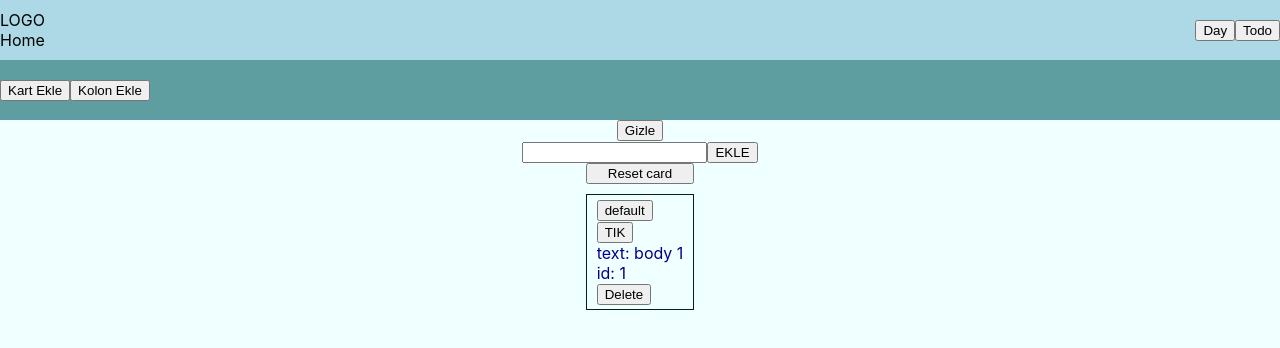
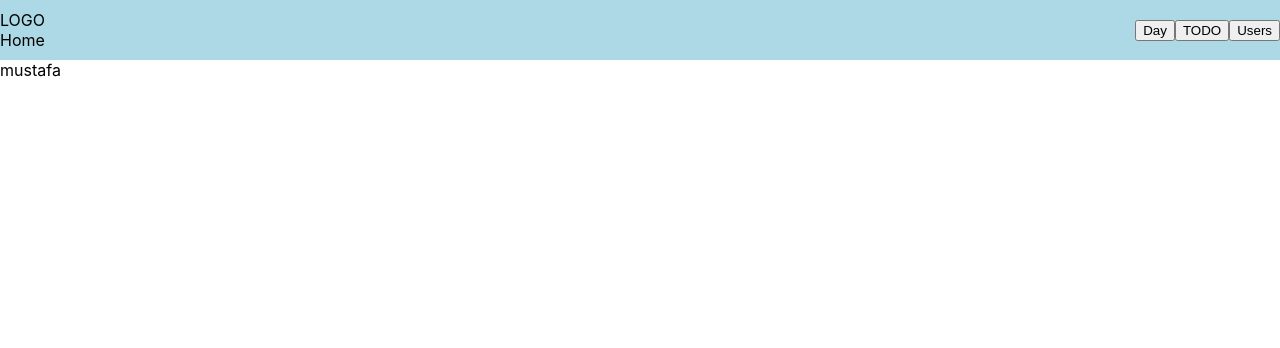
Before and after one commit to tolabey/todo-app, a React app: page /users/1 in a window 1280 px wide. Shown: the top 348 px of the page. Built offline with nearby package versions, Linux system fonts and the light colour scheme.

Commit message:
react router dom

```diff
--- a/src/App.js
+++ b/src/App.js
@@ -2,32 +2,31 @@ import React from 'react';
 import TodoContainer from "./todo/TodoContainer";
 import Users from './users/Users';
 import Head from "./head/Head";
-import { connect } from "react-redux";
+import Welcome from "./welcome/Welcome";
+import NotFound from "./notFound/NotFound";
+import {BrowserRouter, Route, Switch, Redirect} from "react-router-dom";
+import UserCard from "./users/UserCard";
+
 
 class App extends React.PureComponent {
 
   render() {
-    const { isTodoPage } = this.props;
 
     return (
       <>
-        <Head />
-        <div>
-          {
-            isTodoPage
-              ? <TodoContainer />
-              : <Users />
-          }
-        </div>
+        <BrowserRouter>
+          <Head />
+          <Switch>
+            <Route exact path={"/"} component={Welcome}/>
+            <Route path={"/todo"} component={TodoContainer}/>
+            <Route exact path={"/users"} component={Users}/>
+            <Route exact path={"/users/:index"} component={UserCard}/>
+            <Route path={"/notfound"} component={NotFound}/>
+          </Switch>
+        </BrowserRouter>
       </>
    )
   }
 }
 
-function mapStateToProps(store) {
-  return {
-    isTodoPage: store.get('isTodoPage', true),
-  }
-}
-
-export default connect(mapStateToProps)(App);
+export default App;
--- a/src/head/Head.js
+++ b/src/head/Head.js
@@ -1,6 +1,6 @@
 import React from 'react';
 import './Head.css';
-import { connect } from "react-redux";
+import { withRouter } from "react-router-dom";
 
 class Head extends React.PureComponent {
 
@@ -12,7 +12,7 @@ class Head extends React.PureComponent {
 
   render() {
     const { isNight } = this.state;
-    const { isTodoPage, toggleIsTodoPage } = this.props;
+    const { history } = this.props;
 
     return (
       <div className={`app-head${isNight ? ' app-head--night' : ''}`}>
@@ -26,27 +26,23 @@ class Head extends React.PureComponent {
           >
             {isNight ? 'Night' : 'Day'}
           </button>
+
           <button
-            onClick={() => toggleIsTodoPage()}
+            onClick={() => history && history.push('/todo')}
           >
-            {isTodoPage ? 'Todo' : 'Users'}
+            {'TODO'}
           </button>
+
+          <button
+            onClick={() => history && history.push('/users')}
+          >
+            {'Users'}
+          </button>
+
         </div>
       </div>
     )
   }
 }
 
-function mapStateToProps(store) {
-  return {
-    isTodoPage: store.get('isTodoPage', true),
-  }
-}
-
-function mapDispatchToProps(dispatch) {
-  return {
-    toggleIsTodoPage: () => dispatch({ type: 'TOGGLE_IS_TODO_PAGE'}),
-  }
-}
-
-export default connect(mapStateToProps, mapDispatchToProps)(Head);
+export default withRouter(Head);
--- /dev/null
+++ b/src/notFound/NotFound.js
@@ -0,0 +1,15 @@
+import React from 'react';
+
+class NotFound extends React.PureComponent {
+
+  render() {
+
+    return (
+      <div className="not-found">
+        { 'Not Found ' }
+      </div>
+    )
+  }
+}
+
+export default NotFound;
--- a/src/redux/reducer/reducer.js
+++ b/src/redux/reducer/reducer.js
@@ -19,9 +19,6 @@ export default function reducer(store = initialStore, action) {
     case 'DELETE_TODO':
       return store.set('todoList', store.get('todoList', I.List()).delete(action.data));
 
-    case 'TOGGLE_IS_TODO_PAGE':
-      return store.set('isTodoPage', !store.get('isTodoPage', true));
-
     case 'SET_USERS':
       return store.set('users', action.data)
 
--- a/src/todo/body/todoRenderer/card/todoCard.js
+++ b/src/todo/body/todoRenderer/card/todoCard.js
@@ -19,7 +19,6 @@ export class TodoCard extends PureComponent {
   }
 
   componentDidUpdate(prevProps, prevState, snapshot) {
-    console.log('rest ? ', this.props.reset)
     if (prevProps.reset !== this.props.reset) {
       this.setState({ clickStatus: false });
     }
--- a/src/todo/navbar/navbar.js
+++ b/src/todo/navbar/navbar.js
@@ -1,10 +1,13 @@
 import React, { PureComponent } from 'react';
 import './navbar.css';
 import axios from 'axios';
+import {Link, withRouter} from "react-router-dom";
 
 class Navbar extends PureComponent {
 
   render() {
+    const { history } = this.props;
+
     return (
       <div className="navbar">
 
@@ -14,10 +17,15 @@ class Navbar extends PureComponent {
         <button>
           {'Kolon Ekle'}
         </button>
+        <button
+          onClick={() => history && history.push('/users')}
+        >
+          {'Usersa Gider'}
+        </button>
 
       </div>
     );
   }
 }
 
-export default Navbar;
+export default withRouter(Navbar);
--- /dev/null
+++ b/src/users/UserCard.js
@@ -0,0 +1,36 @@
+import React from 'react';
+import I from "immutable";
+import {connect} from "react-redux";
+
+class UserCard extends React.PureComponent {
+
+  componentDidMount() {
+
+  }
+
+  render() {
+    console.log('this.props UserCard', this.props);
+    const { match: { params: {index}}, users } = this.props;
+
+    console.log('index Card', users.toJS())
+
+    return (
+      <div>
+
+        {
+          users.getIn([index, 'name', 'first'], 'mustafa')
+        }
+
+      </div>
+    )
+  }
+}
+
+function mapStateToProps(store) {
+  return {
+    users: store.get('users', I.List()),
+  }
+}
+
+
+export default connect(mapStateToProps)(UserCard);
--- a/src/users/Users.js
+++ b/src/users/Users.js
@@ -10,7 +10,6 @@ class Users extends React.PureComponent {
     this.state = { users: I.Map()};
   }
 
-
   componentDidMount() {
     const { users, setUsers } = this.props;
 
@@ -21,20 +20,19 @@ class Users extends React.PureComponent {
       .catch((err) =>  console.log(err));
   }
 
-  componentDidUpdate(prevProps, prevState, snapshot) {
-
-  }
-
   render() {
     const { users } = this.props;
+
+    console.log('Users Render', this.props);
 
     return (
       <div>
         {
-          users.map((each) => {
+          users.map((each, index) => {
             return (
               <div
                 key={each.getIn(['id', 'value'])}
+                onClick={() => this.props.history.push(`/users/${index}`)}
               >
                 {each.getIn(['name', 'first'])}
               </div>
@@ -54,7 +52,7 @@ function mapStateToProps(store) {
 
 function mapDispatchToProps(dispatch) {
   return {
-    setUsers: (users) => dispatch({ type: 'SET_USERS', data: users})
+    setUsers: (users) => dispatch({ type: 'SET_USERS', data: users}),
   }
 }
 
--- /dev/null
+++ b/src/welcome/Welcome.js
@@ -0,0 +1,13 @@
+import React from 'react';
+
+class Welcome extends React.PureComponent {
+  render() {
+    return (
+      <div>
+        Hoşgeldiniz
+      </div>
+    );
+  }
+}
+
+export default Welcome;
```
